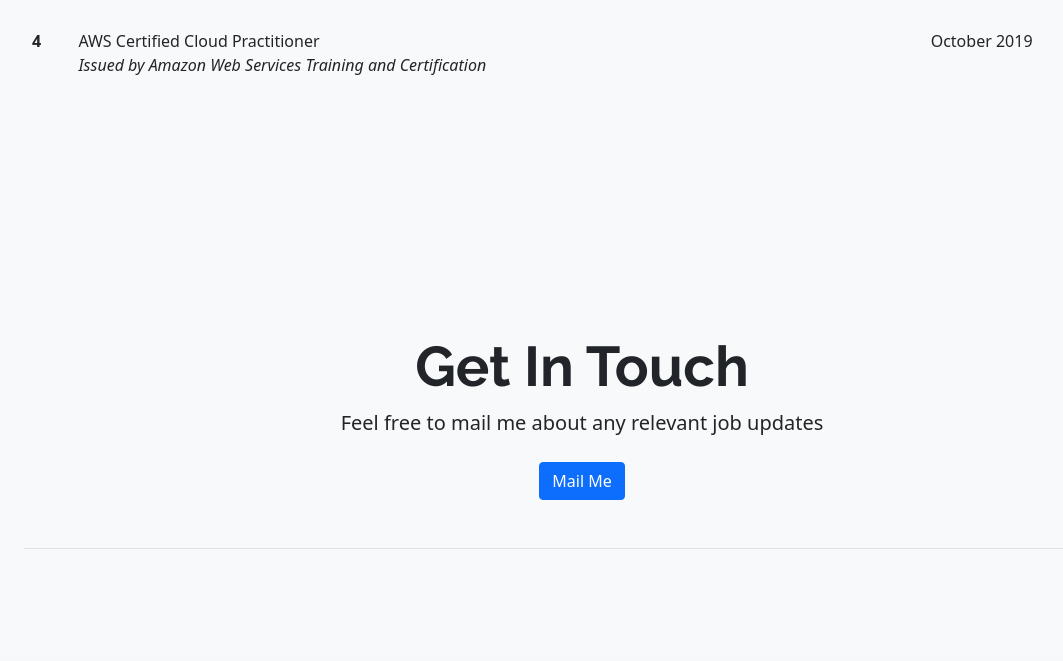
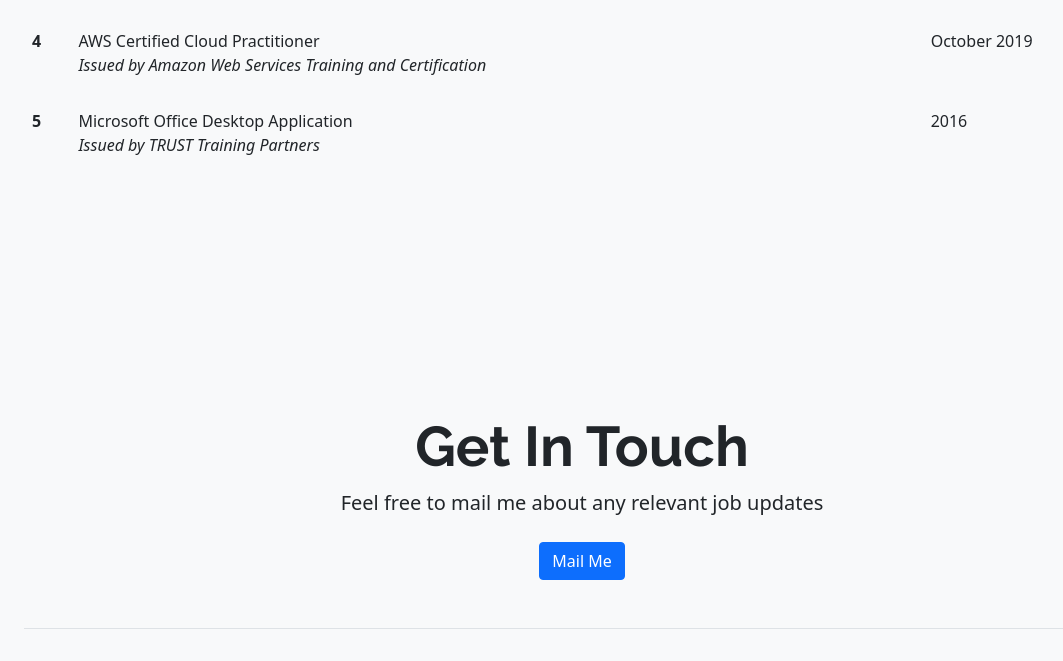
Before and after one commit to abdjahiduddin/abdjahiduddin.github.io, a plain HTML site: page index.html in a window 1280 px wide. Shown: the part 3532-4193 px from the top of the page, without its empty margins (58-1121 px from the left). Drawn offline with Linux system fonts and the light colour scheme.

Commit message:
Update index.html
Update Certificate

```diff
--- a/index.html
+++ b/index.html
@@ -304,6 +304,14 @@
               </td>
               <td>October 2019</td>
             </tr>
+            <tr>
+              <th scope="row">5</th>
+              <td>
+                Microsoft Office Desktop Application
+                <p><em>Issued by TRUST Training Partners </em></p>
+              </td>
+              <td>2016</td>
+            </tr>
           </tbody>
         </table>
 
```
